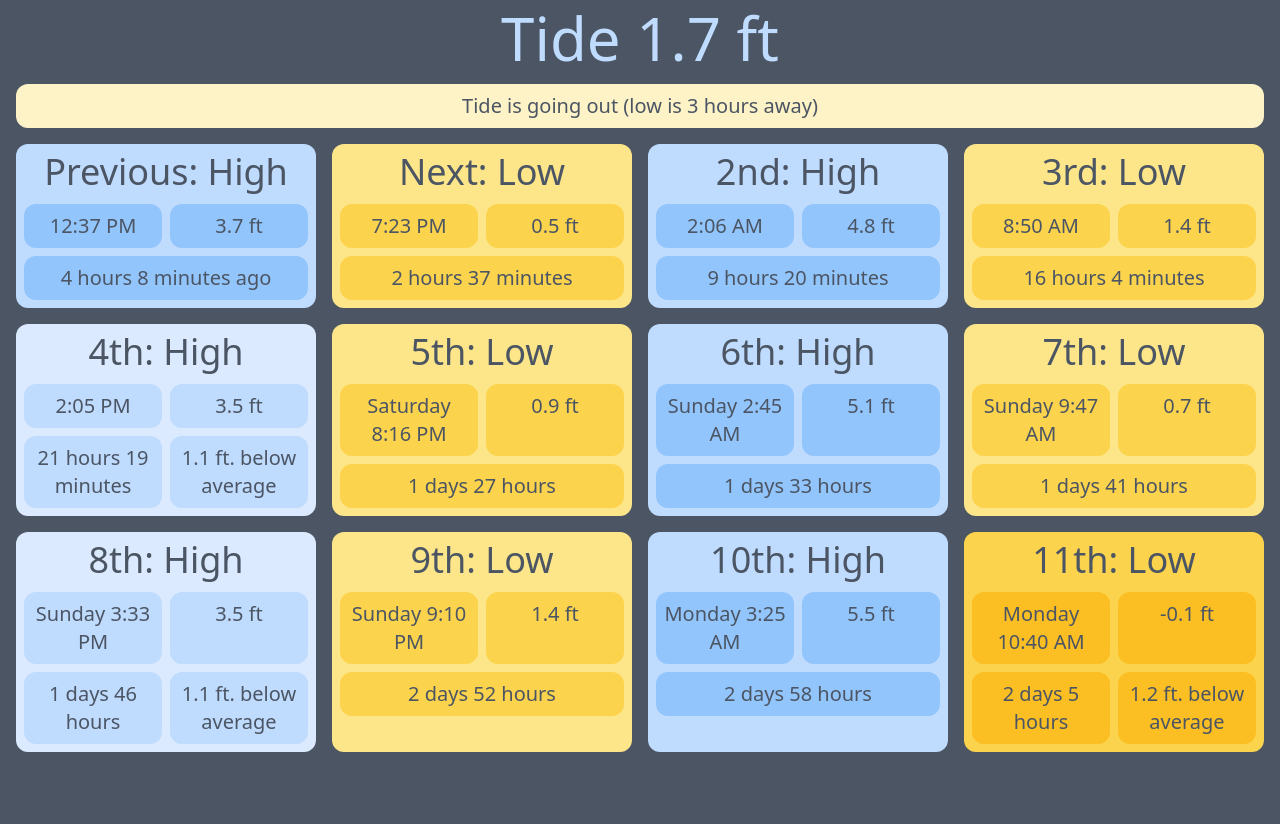
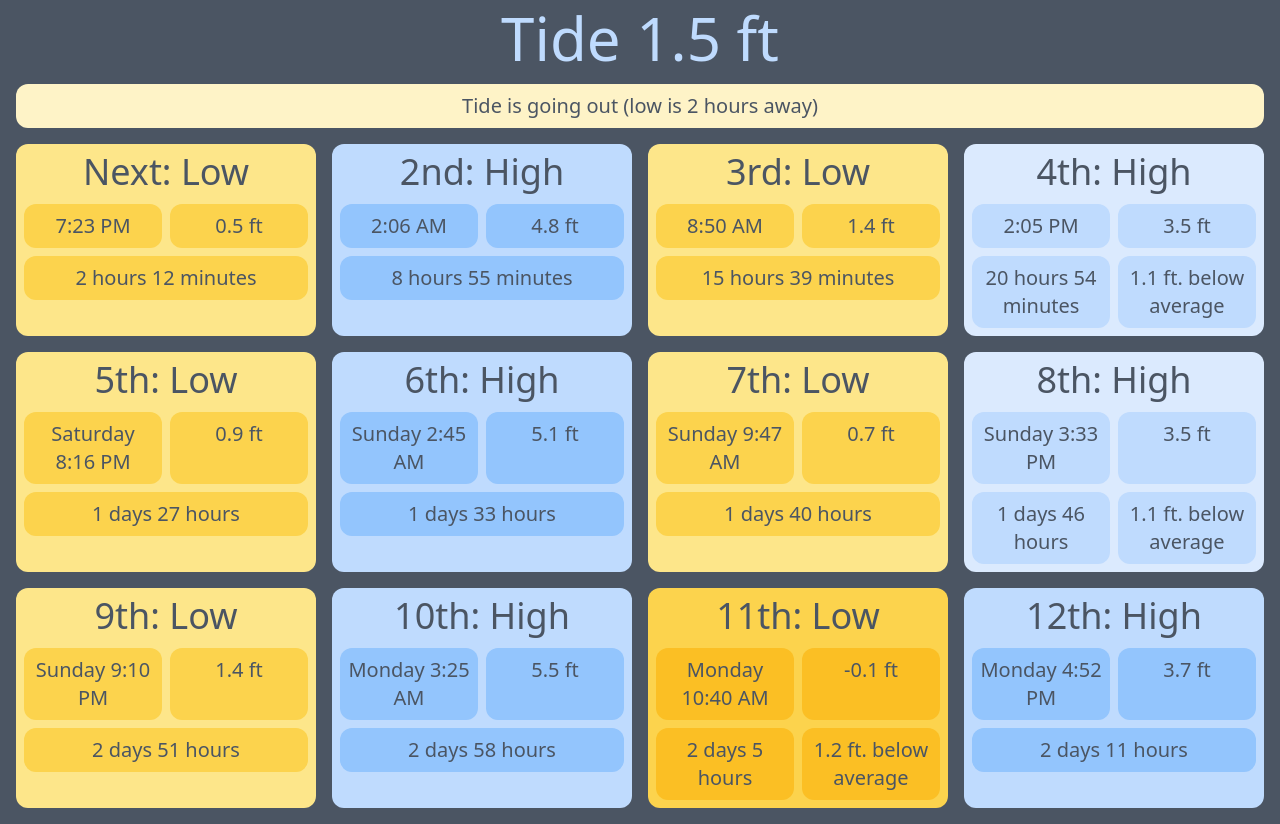
Before and after one commit to mbb70/tides, a React (Create React App) app: page / in a window 1280 px wide. Before the commit the page ends 800 px from the top, so only its background shows below. Built offline with nearby package versions, Linux system fonts and the light colour scheme.

Commit message:
decay previous tide for 30 minutes after tide

```diff
--- a/src/features/counter/HighLow.tsx
+++ b/src/features/counter/HighLow.tsx
@@ -3,7 +3,7 @@ import React from 'react';
 import { useAppSelector } from '../../app/hooks';
 import { DataEntry } from './data';
 import {
-  selectTime,
+  timeSelector,
   averageHighTide,
   averageLowTide,
   nextTidesSelector,
@@ -75,14 +75,43 @@ function cardColors(type: 'H' | 'L', offAvg: number) {
   }[type]
 }
 
-function HighLowCard(props: { title: string, tide: DataEntry, avg: number }) {
-  const time = useAppSelector(selectTime);
+/**
+ * Returns the Tailwind opacity of the card, always 'opacity-100'
+ * except for the first card and last cards. The first card lowers
+ * opacity every 5 minutes for 30 minutes, at which point it disapears.
+ * The last card is hidden while the first card is visible to keep an even 12.
+*/
+function cardOpacity(index: number, tideTime: number, time: number) {
+  const timeSinceTideMinutes = (time - tideTime)/1000/60;
+  if (index !== 0 && index !== 12) return 'opacity-100';
+  if (index === 12) return timeSinceTideMinutes < 30 ? 'opacity-100' : 'hidden';
+
+  if (timeSinceTideMinutes < 5) {
+    return 'opacity-100';
+  } else if (timeSinceTideMinutes < 10) {
+    return 'opacity-90';
+  } else if (timeSinceTideMinutes < 15) {
+    return 'opacity-80';
+  } else if (timeSinceTideMinutes < 20) {
+    return 'opacity-70';
+  } else if (timeSinceTideMinutes < 25) {
+    return 'opacity-60';
+  } else if (timeSinceTideMinutes < 30) {
+    return 'opacity-50';
+  } else {
+    return 'hidden';
+  }
+}
+
+function HighLowCard(props: { title: string, tide: DataEntry, avg: number, index: number }) {
+  const time = useAppSelector(timeSelector);
   const offAvg = props.tide.v - props.avg;
   const aboveBelow = offAvg > 0 ? 'above' : 'below';
   const note = Math.abs(offAvg) > 1 ? `${Math.abs(offAvg).toFixed(1)} ft. ${aboveBelow} average` : undefined;
+  const opacity = cardOpacity(props.index, props.tide.t, time);
   const [bgColor, pillColor] = cardColors(props.tide.type, offAvg);
   return (
-    <div className="w-full sm:w-1/2 lg:w-1/3 xl:w-1/4 p-2">
+    <div className={`w-full sm:w-1/2 lg:w-1/3 xl:w-1/4 p-2 ${opacity}`}>
       <div className={`h-full p-2 rounded-xl ${bgColor}`}>
         <div className="text-4xl mb-3 text-center">{props.title}</div>
         <div className="container flex text-center">
@@ -140,10 +169,10 @@ export function HighLow() {
 
   return (
     <div className="flex flex-wrap px-2 pb-2">
-      {tides.map((tide, key) => {
+      {tides.map((tide, index) => {
         const avg = tide.type === 'H' ? averageHigh : averageLow;
-        const title = tideTitle(tide, key);
-        return <HighLowCard key={key} {...{ title, tide, avg }} />;
+        const title = tideTitle(tide, index);
+        return <HighLowCard key={index} {...{ title, tide, avg, index }} />;
       })}
     </div>
   );
--- a/src/features/counter/Now.tsx
+++ b/src/features/counter/Now.tsx
@@ -2,7 +2,7 @@ import React from 'react';
 
 import { useAppSelector } from '../../app/hooks';
 import {
-  selectTime,
+  timeSelector,
   estCurrentTideSelector,
   prevTideSelector,
   nextTideSelector,
@@ -41,7 +41,7 @@ function tideBgColor(height: number){
 }
 
 export function Now() {
-  const time = useAppSelector(selectTime);
+  const time = useAppSelector(timeSelector);
   const estCurrentTide = useAppSelector(estCurrentTideSelector);
   const prevTide = useAppSelector(prevTideSelector);
   const nextTide = useAppSelector(nextTideSelector);
--- a/src/features/counter/Tick.tsx
+++ b/src/features/counter/Tick.tsx
@@ -2,13 +2,14 @@ import React from 'react';
 
 import {
   setTime,
-  selectTime,
+  timeSelector,
 } from './tidesSlice';
 import { connect } from 'react-redux';
 import { RootState } from '../../app/store';
 
 interface Props {
   setTime: (payload: { time: number }) => void;
+  time: number;
 }
 
 class TickComponent extends React.Component<Props> {
@@ -17,8 +18,11 @@ class TickComponent extends React.Component<Props> {
   }
 
   componentDidMount() {
+    // Run time at 5 minutes a second for development
     const intervalId = setInterval(() => {
-      this.props.setTime({ time: Date.now() })
+      this.props.setTime({
+        time: process.env.NODE_ENV === 'production' ? Date.now() : this.props.time + 5*60*1000
+      })
     }, 1000)
     this.setState({ intervalId })
   }
@@ -32,7 +36,7 @@ class TickComponent extends React.Component<Props> {
 }
 const mapStateToProps = (state: RootState) => {
   return {
-    time: selectTime(state)
+    time: timeSelector(state)
   };
 };
 
--- a/src/features/counter/tidesSlice.ts
+++ b/src/features/counter/tidesSlice.ts
@@ -2,43 +2,31 @@ import { createSelector, createSlice, PayloadAction } from '@reduxjs/toolkit';
 import { RootState } from '../../app/store';
 import { DataEntry, data } from './data'
 
-export interface HighLow {
-  title: 'High' | 'Low';
-  key: 'L' | 'H';
-  index: number;
-}
-
 export interface TidesState {
   data: DataEntry[];
   time: number;
-  highlow: { low: HighLow, high: HighLow };
 }
 
 const initialState: TidesState = {
   data: data,
   time: Date.now(),
-  highlow: { low: { title: 'Low', key: 'L', index: 0 }, high: { title: 'High', key: 'H', index: 0 } }
 };
 
 export const tidesSlice = createSlice({
   name: 'tides',
   initialState,
   reducers: {
-    setTideIndex: (state, action: PayloadAction<{ highlow: 'low' | 'high', index: number }>) => {
-      state.highlow[action.payload.highlow].index = action.payload.index;
-    },
     setTime: (state, action: PayloadAction<{ time: number }>) => {
       state.time = action.payload.time;
     },
   },
 });
 
-export const { setTideIndex, setTime } = tidesSlice.actions;
-
-export const selectTime = (state: RootState) => state.tides.time;
+export const { setTime } = tidesSlice.actions;
 
 export const dataSelector = (state: RootState) => state.tides.data;
 export const timeSelector = (state: RootState) => state.tides.time;
+
 export const nextTideIndex = createSelector(dataSelector, timeSelector, (data, time) => {
   return data.findIndex((entry) => time < entry.t);
 });
@@ -51,28 +39,23 @@ export const nextTideSelector = createSelector(dataSelector, nextTideIndex, (dat
 export const estCurrentTideSelector = createSelector(prevTideSelector, nextTideSelector, timeSelector, (prev, next, time) => {
   return prev.v + (time - prev.t) / (next.t - prev.t) * (next.v - prev.v);
 });
+
+/**
+ * Returns the previous tide and the next 12, expecting the UI to remove either the first
+ * or last, depending on how recent the previous tide was.
+ */
 export const nextTidesSelector = createSelector(dataSelector, nextTideIndex, (data, index) => {
-  return data.slice(index - 1, index + 11);
+  return data.slice(index - 1, index + 12);
 })
 
-export const lowTides = createSelector(dataSelector, (data) => {
-  return data.filter((e) => e.type === 'L');
-});
-export const lowestTide = createSelector(lowTides, (data) => {
-  return data.reduce(((min, e) => Math.min(min, e.v)), 100);
-});
-export const averageLowTide = createSelector(lowTides, (data) => {
-  return data.reduce(((sum, e) => sum + e.v), 0) / data.length;
+export const averageLowTide = createSelector(dataSelector, (data) => {
+  const lows = data.filter((e) => e.type === 'L' );
+  return lows.reduce(((sum, e) => sum + e.v), 0) / lows.length;
 });
 
-export const highTides = createSelector(dataSelector, (data) => {
-  return data.filter((e) => e.type === 'H');
-});
-export const highestTide = createSelector(highTides, (data) => {
-  return data.reduce(((max, e) => Math.max(max, e.v)), 0);
-});
-export const averageHighTide = createSelector(highTides, (data) => {
-  return data.reduce(((sum, e) => sum + e.v), 0) / data.length;
+export const averageHighTide = createSelector(dataSelector, (data) => {
+  const highs = data.filter((e) => e.type === 'H' );
+  return highs.reduce(((sum, e) => sum + e.v), 0) / highs.length;
 });
 
 export default tidesSlice.reducer;
```
Also changed, not shown: 1 other file (tests, documents, lock files or other folders).
